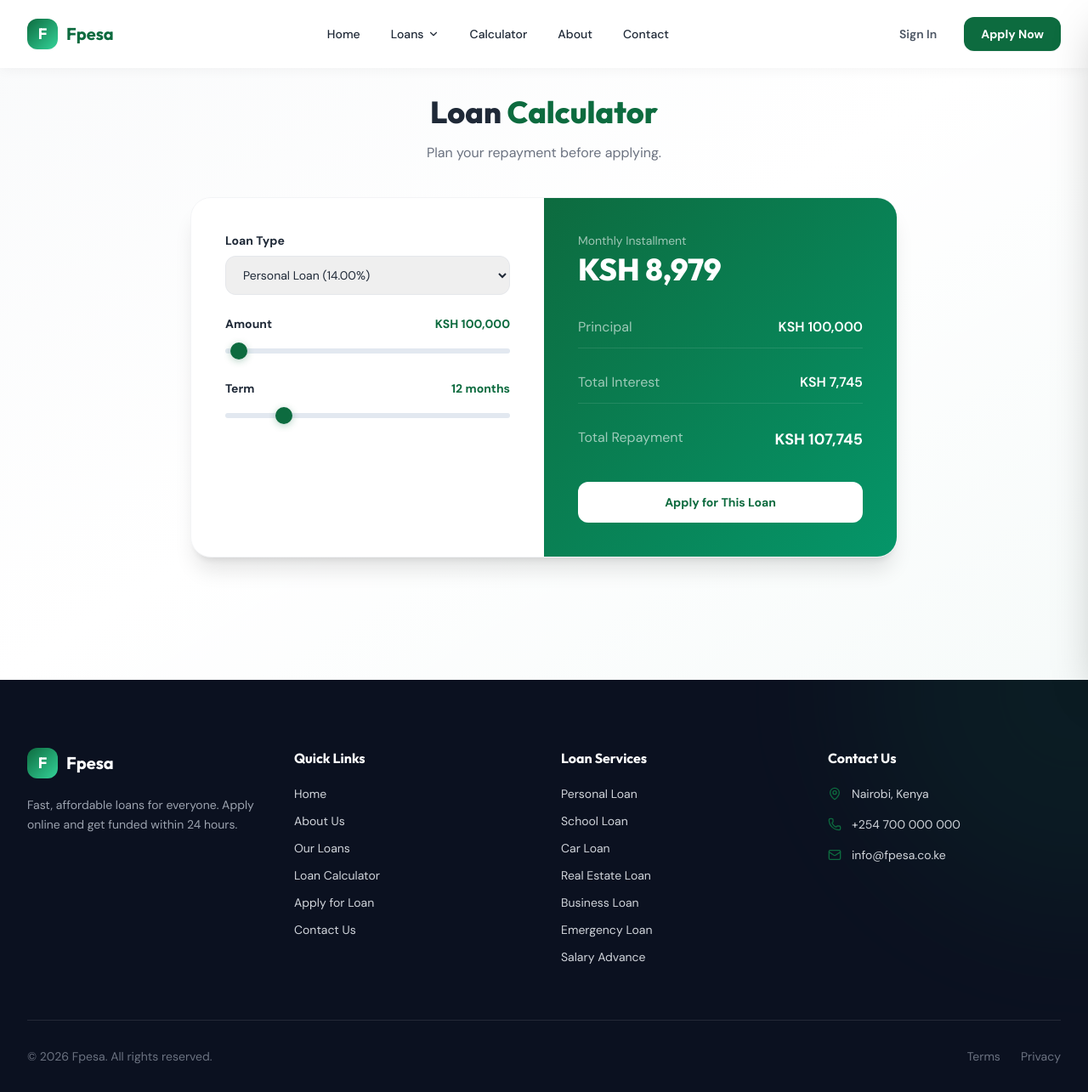
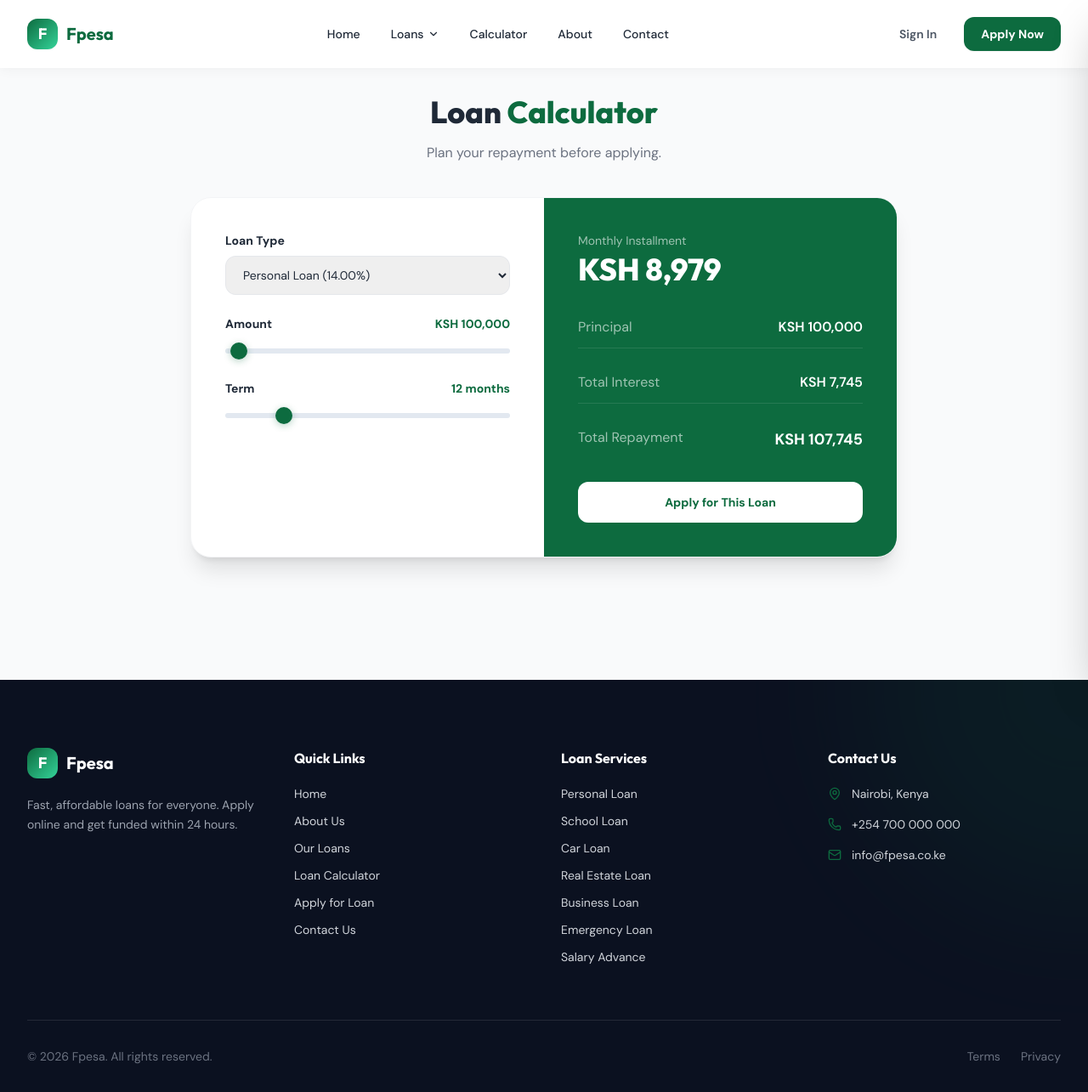
Before and after one commit to dennismwa/Fpesa-Loans, a PHP site: page /pages/loan-calculator.php in a window 1280 px wide. Shown: the whole page at 85% size. Run offline with PHP 8.4, Linux system fonts and the light colour scheme; data comes from the database, SQL or seed files in the repository; some libraries are stand-ins or nearby versions.

Commit message:
Change background gradient to solid color

```diff
--- a/pages/loan-calculator.php
+++ b/pages/loan-calculator.php
@@ -2,7 +2,7 @@
 require_once __DIR__.'/../config/helpers.php';$page_title='Loan Calculator';require_once __DIR__.'/../includes/header.php';require_once __DIR__.'/../includes/navbar.php';
 $db=Database::connect();$types=$db->query("SELECT id,name,interest_rate FROM loan_types WHERE is_active=1 ORDER BY sort_order")->fetchAll();
 ?>
-<section class="pt-28 pb-20 bg-gradient-to-br from-gray-50 via-white to-emerald-50/20 min-h-screen">
+<section class="pt-28 pb-20 bg-gray-50 min-h-screen">
 <div class="max-w-4xl mx-auto px-4 sm:px-6 lg:px-8">
   <div class="text-center mb-10" data-aos="fade-up"><h1 class="text-3xl sm:text-4xl font-extrabold mb-4 font-heading">Loan <span class="grad-text">Calculator</span></h1><p class="text-gray-500">Plan your repayment before applying.</p></div>
   <div class="bg-white rounded-3xl shadow-xl border border-gray-100 overflow-hidden" data-aos="fade-up">
@@ -12,7 +12,7 @@ $db=Database::connect();$types=$db->query("SELECT id,name,interest_rate FROM loa
         <div><label class="text-sm font-bold mb-2 flex justify-between">Amount <span class="text-primary" id="fAL">KSH 100,000</span></label><input type="range" id="fA" min="5000" max="5000000" value="100000" step="5000" class="w-full" oninput="fU()"></div>
         <div><label class="text-sm font-bold mb-2 flex justify-between">Term <span class="text-primary" id="fTL">12 months</span></label><input type="range" id="fTe" min="1" max="60" value="12" class="w-full" oninput="fU()"></div>
       </div>
-      <div class="bg-gradient-to-br from-primary to-emerald-600 p-8 lg:p-10 text-white flex flex-col justify-center">
+      <div class="bg-primary p-8 lg:p-10 text-white flex flex-col justify-center">
         <div class="text-sm text-white/60 mb-1">Monthly Installment</div><div class="text-4xl font-extrabold mb-6 font-heading" id="fE">—</div>
         <div class="space-y-4"><div class="flex justify-between py-3 border-b border-white/10"><span class="text-white/60">Principal</span><span class="font-semibold" id="fP">—</span></div><div class="flex justify-between py-3 border-b border-white/10"><span class="text-white/60">Total Interest</span><span class="font-semibold" id="fI">—</span></div><div class="flex justify-between py-3"><span class="text-white/60">Total Repayment</span><span class="font-bold text-lg" id="fTo">—</span></div></div>
         <a href="/pages/apply-loan.php" class="mt-6 block text-center bg-white text-primary py-3.5 rounded-xl font-bold text-sm hover:shadow-lg transition">Apply for This Loan</a>
```
